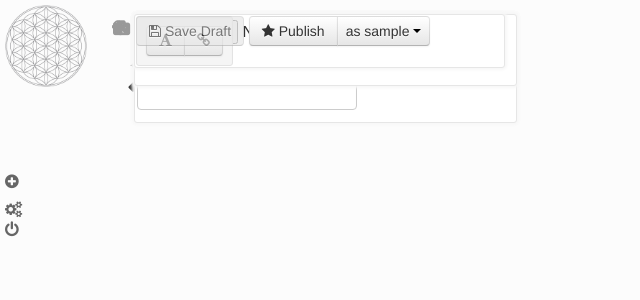
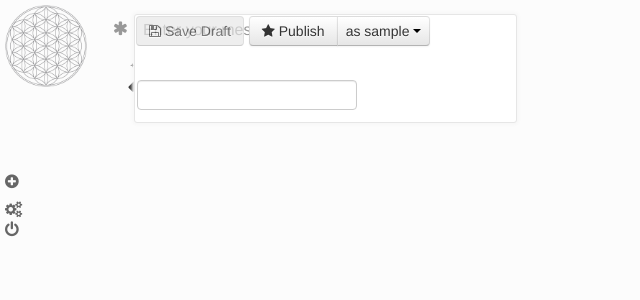
Before and after one commit to cafca/souma, a Python web app: template templates/create_star.html in a window 1280 px wide. Shown: the top 300 px of the page, without its empty margins (0-640 px from the left). Run offline with Jinja, Linux system fonts and the light colour scheme; the template is opened without the code that fills it: most values are stand-ins (such as "Sample title", 1, 10 or a date in 2020); form fields are guessed from the names that the template uses; style sheets or scripts are compiled from the project's sources.

Commit message:
Simplify create Star form

```diff
--- a/templates/macros/create_star.html
+++ b/templates/macros/create_star.html
@@ -23,54 +23,8 @@
         {{ form.group_id }}
     </section>
 
-    <!-- Link attachment field -->
-    <section class="card {{ page.create_star_form[1].css_class }}">
-        <div class="card-handle">
-            <i class="fa fa-link"></i>
-        </div>
-
-        <div class="sidenav">
-            {% if form.link.errors %}
-                {% for error in form.link.errors %}<small>{{ error }}</small>{% endfor %}
-            {% endif %}
-        </div>
-
-        <div class="fullsize-input">
-            {{ form.link(default='Enter a URL', placeholder="Optional link address") }}
-        </div>
-    </section>
-
-    <!-- Linked picture attachment field -->
-    <section class="card {{ page.create_star_form[2].css_class }}">
-        <div class="card-handle">
-            <i class="fa fa-camera"></i>
-        </div>
-
-        <div class="sidenav">
-            {% if form.linkedpicture.errors %}
-                {% for error in form.linkedpicture.errors %}<small>{{ error }}</small>{% endfor %}
-            {% endif %}
-        </div>
-
-        <div class="fullsize-input">
-            {{ form.linkedpicture(default='Enter URL of a picture', placeholder="Optional linked picture") }}
-        </div>
-    </section>
-
-
-    <!-- Add Attachments -->
-    <section class="{{ page.create_star_form[3].css_class }}">
-        <div class="card-handle">
-            <i class="fa fa-plus"></i>
-        </div>
-        <div class="btn-group well well-small">
-            <a class="btn" href="#"><i class="fa fa-font"></i></a>
-            <a class="btn" href="#"><i class="fa fa-link"></i></a>
-        </div>
-    </section>
-
     <!-- Controls -->
-    <section class="{{ page.create_star_form[4].css_class }}">
+    <section class="{{ page.create_star_form[1].css_class }}">
         <span class="pull-right">
             <button type="submit" class="btn" disabled="disabled"><i
                     class="fa fa-save"></i> Save Draft</button>
```
Also changed, not shown: web_ui/layouts.json (+2 -8 lines).
